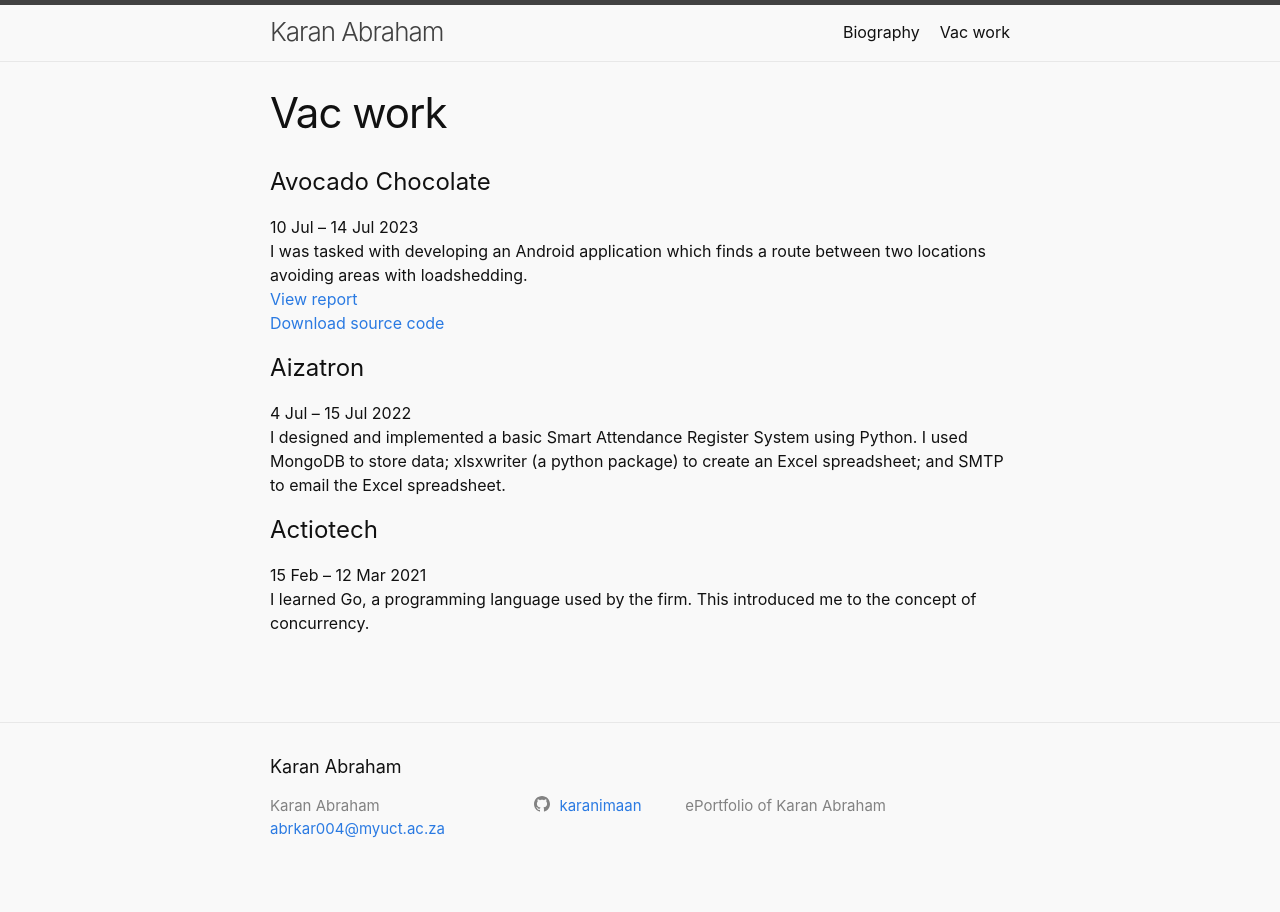
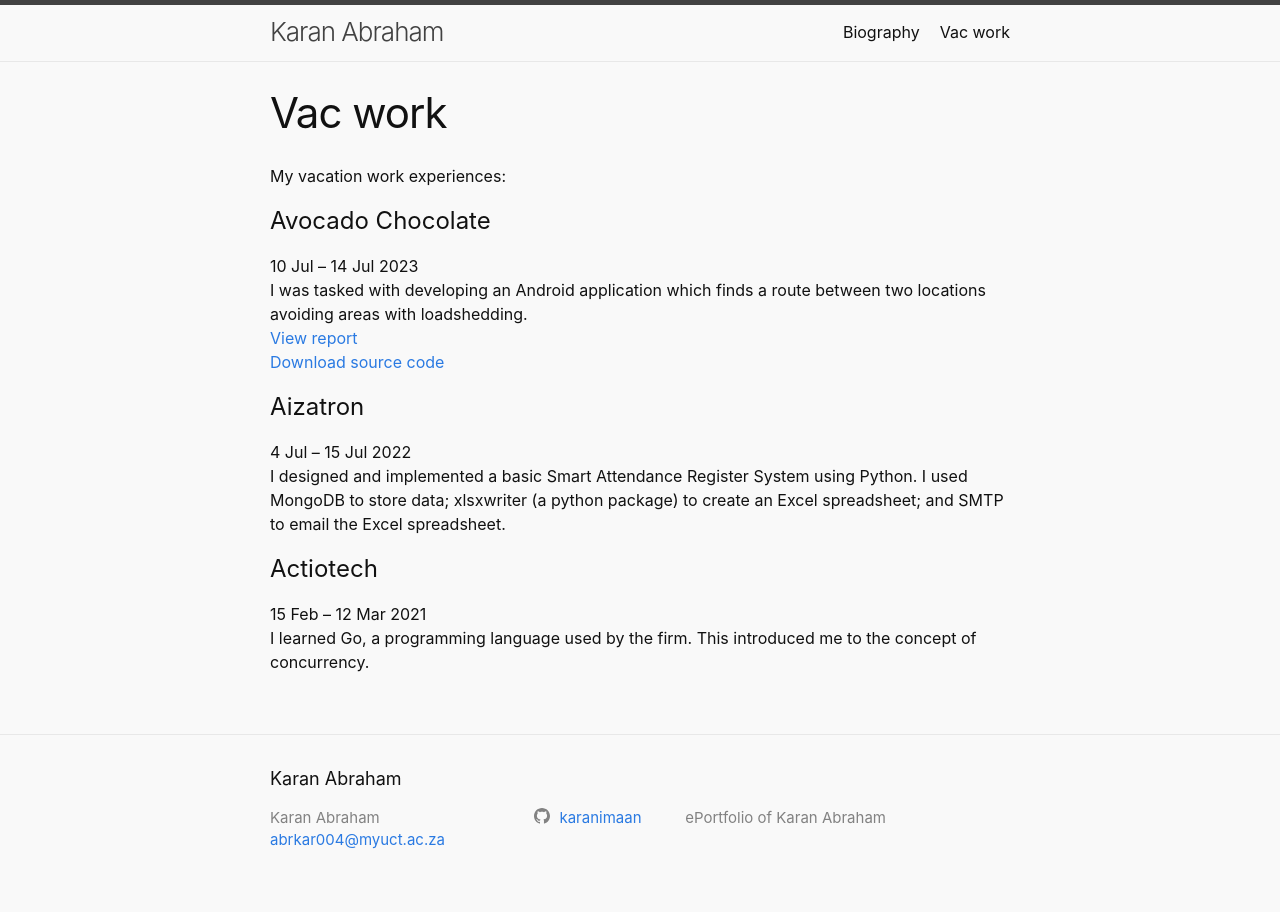
Before and after one commit to karanimaan/karanimaan.github.io, a Jekyll site: the page built from projects.md, in a window 1280 px wide. Built offline with Jekyll 4.4.1, drawn with Linux system fonts in a browser that asks for light colours.

Commit message:
Update projects.md

```diff
--- a/projects.md
+++ b/projects.md
@@ -3,6 +3,8 @@ layout: page
 title: Vac work
 show_title: true
 ---
+
+My vacation work experiences:
 
 # Avocado Chocolate
 10 Jul – 14 Jul 2023 <br>
```
